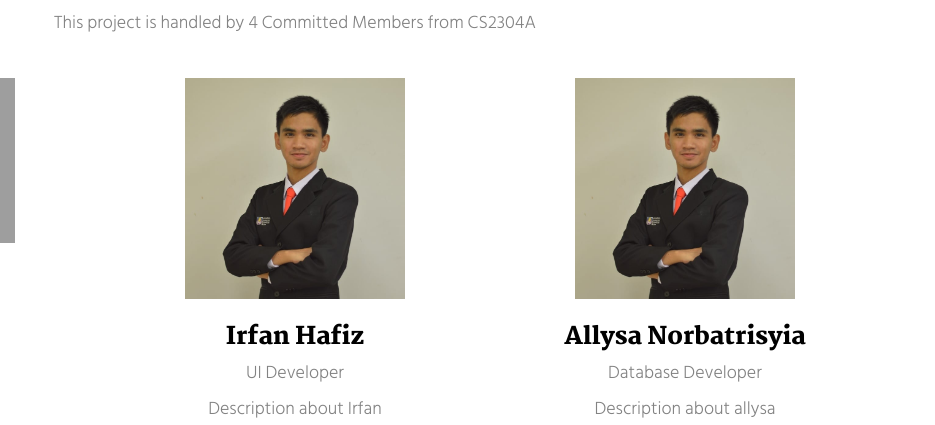
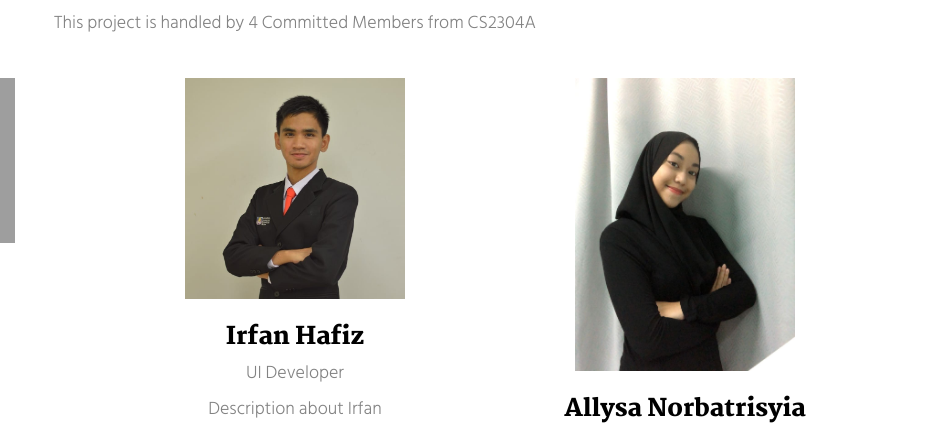
Before and after one commit to eirfan/Sainskomputer.github.io, a plain HTML site: page index.html in a window 1280 px wide. Shown: the part 1861-2286 px from the top of the page, 345-1280 px from the left. Drawn offline with Linux system fonts and the light colour scheme; grey boxes are pictures that could not be loaded.

Commit message:
Update index.html

```diff
--- a/index.html
+++ b/index.html
@@ -197,7 +197,7 @@
           </p>
         </div>
           <div class="col-xs-12 col-md-4">
-          <img src="./assets/images/Irfan.jpg" alt="" class="reveal img-responsive reveal-content image-center"
+          <img src="./assets/images/allyssa formal.jpg" alt="" class="reveal img-responsive reveal-content image-center"
           height="206" width="220">
           <h3>Allysa Norbatrisyia</h3>
           <h4>Database Developer</h4>
```
